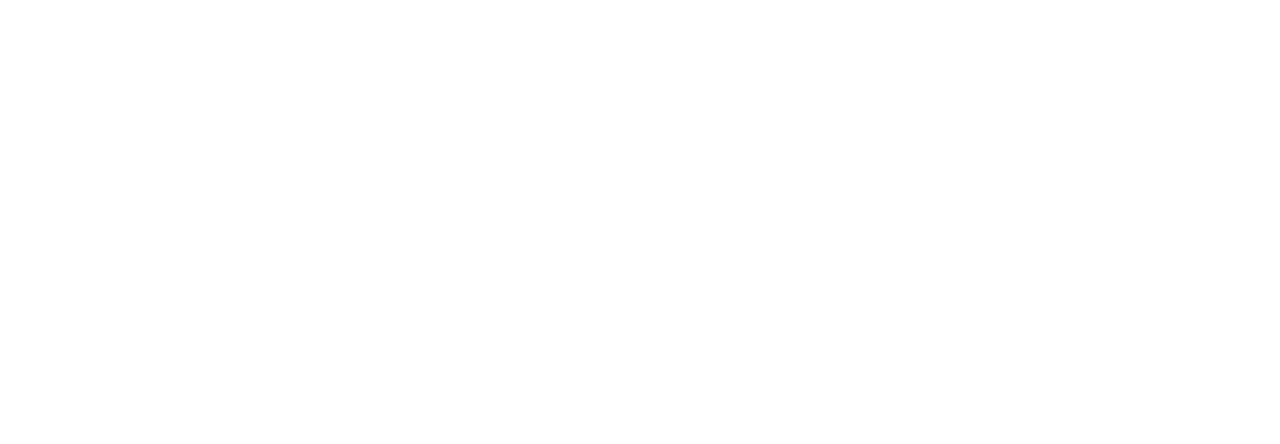
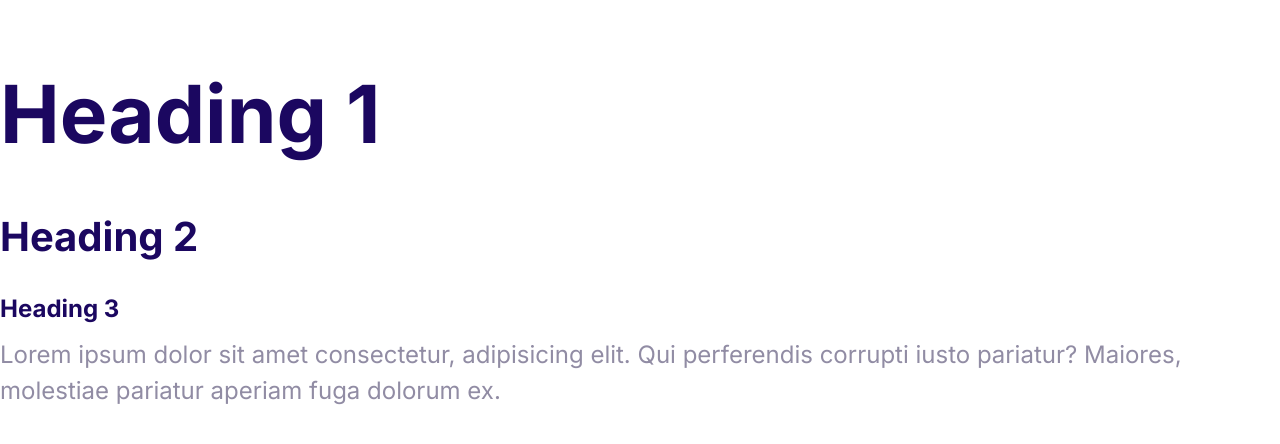
Before and after one commit to Klemen03/My-First-Website, a plain HTML site: page index.html in a window 1280 px wide. Drawn offline with Linux system fonts and the light colour scheme.

Commit message:
Define the styles for the fonts.

```diff
--- a/css/styles.css
+++ b/css/styles.css
@@ -5,3 +5,51 @@
   --color-headings: #1b0760;
   --color-body: #918ca4;
 }
+
+html {
+  font-size: 62.5%;
+}
+
+body {
+  font-family: Inter, Arial, Helvetica, sans-serif;
+  color: var(--color-body);
+  font-size: 2.4rem;
+  line-height: 1.5;
+}
+
+h1,
+h2,
+h3 {
+  color: var(--color-headings);
+  margin-bottom: 1rem;
+}
+
+h1 {
+  font-size: 7rem;
+}
+
+h2 {
+  font-size: 4rem;
+}
+
+h3 {
+  font-size: 3rem;
+}
+
+p {
+  margin-top: 0;
+}
+
+@media screen and (min-width: 1024px) {
+  h1 {
+    font-size: 8rem;
+  }
+
+  h2 {
+    font-size: 4rem;
+  }
+
+  h3 {
+    font-size: 2.4rem;
+  }
+}
--- a/index.html
+++ b/index.html
@@ -3,9 +3,24 @@
   <head>
     <meta charset="UTF-8" />
     <meta name="viewport" content="width=device-width, initial-scale=1.0" />
-    <title>Document</title>
+    <title>My First Website</title>
+    <link rel="preconnect" href="https://fonts.googleapis.com" />
+    <link rel="preconnect" href="https://fonts.gstatic.com" crossorigin />
+    <link
+      href="https://fonts.googleapis.com/css2?family=Inter:wght@100..900&display=swap"
+      rel="stylesheet"
+    />
     <link rel="stylesheet" href="./css/normalize.css" />
     <link rel="stylesheet" href="./css/styles.css" />
   </head>
-  <body></body>
+  <body>
+    <h1>Heading 1</h1>
+    <h2>Heading 2</h2>
+    <h3>Heading 3</h3>
+    <p>
+      Lorem ipsum dolor sit amet consectetur, adipisicing elit. Qui perferendis
+      corrupti iusto pariatur? Maiores, molestiae pariatur aperiam fuga dolorum
+      ex.
+    </p>
+  </body>
 </html>
```
Also changed, not shown: 1 other file.
